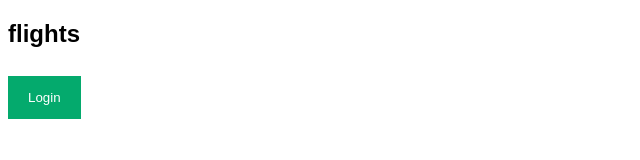
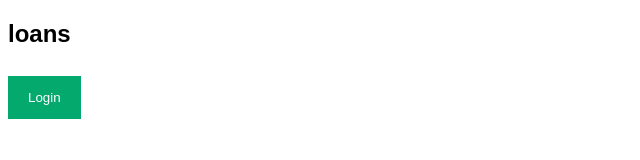
Before and after one commit to sunildevopsss/dockerproject, a plain HTML site: page index.html in a window 1280 px wide. Shown: the full height of the page, 0-640 px from the left. Drawn offline with Linux system fonts and the light colour scheme.

Commit message:
index commits

```diff
--- a/index.html
+++ b/index.html
@@ -127,7 +127,7 @@ span.psw {
 </head>
 <body>
 
-<h2>flights</h2>
+<h2>loans</h2>
 
 <button onclick="document.getElementById('id01').style.display='block'" style="width:auto;">Login</button>
 
```
